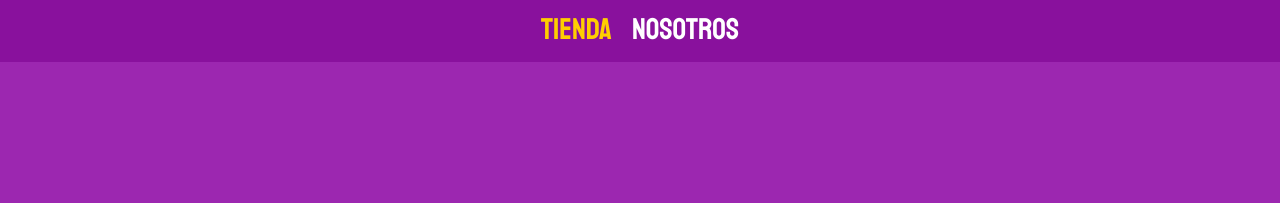
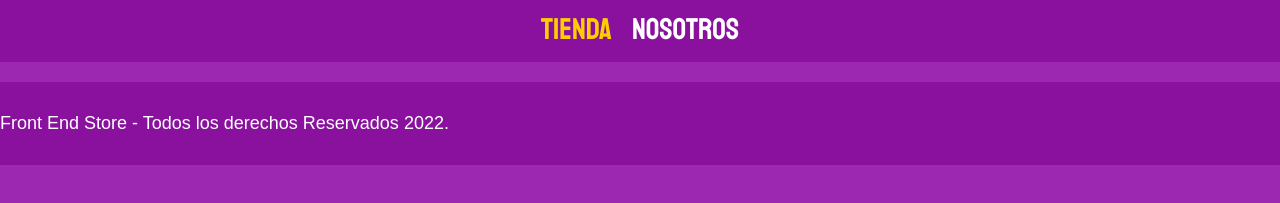
Before and after one commit to Daniel-P25/FrontEndStore, a plain HTML site: page index.html in a window 1280 px wide. Shown: the part 167-370 px from the top of the page. Drawn offline with Linux system fonts and the light colour scheme.

Commit message:
Footer done

```diff
--- a/index.html
+++ b/index.html
@@ -25,6 +25,12 @@
         <a class="navegacion__enlace navegacion__enlace--activo" href="#">Tienda</a>
         <a class="navegacion__enlace" href="# ">Nosotros</a>
     </nav>
+
+    <footer class="footer">
+        <p class="footer__texto">
+            Front End Store - Todos los derechos Reservados 2022.
+        </p>
+    </footer>
 </body>
 
 </html>
--- a/styles/style.css
+++ b/styles/style.css
@@ -73,6 +73,19 @@ h3 {
     margin: 3rem 0;
 }
 
+/* Footer */
+.footer {
+    background-color: var(--primarioOscuro);
+    padding: 1rem 0;
+    margin-top: 2rem;
+}
+
+.footer__text {
+    font-family: var(--fuentePrincipal);
+    font-size: 2.2rem;
+    text-align: center;
+}
+
 /* Navegacion */
 .navegacion {
     background-color: var(--primarioOscuro);
```
